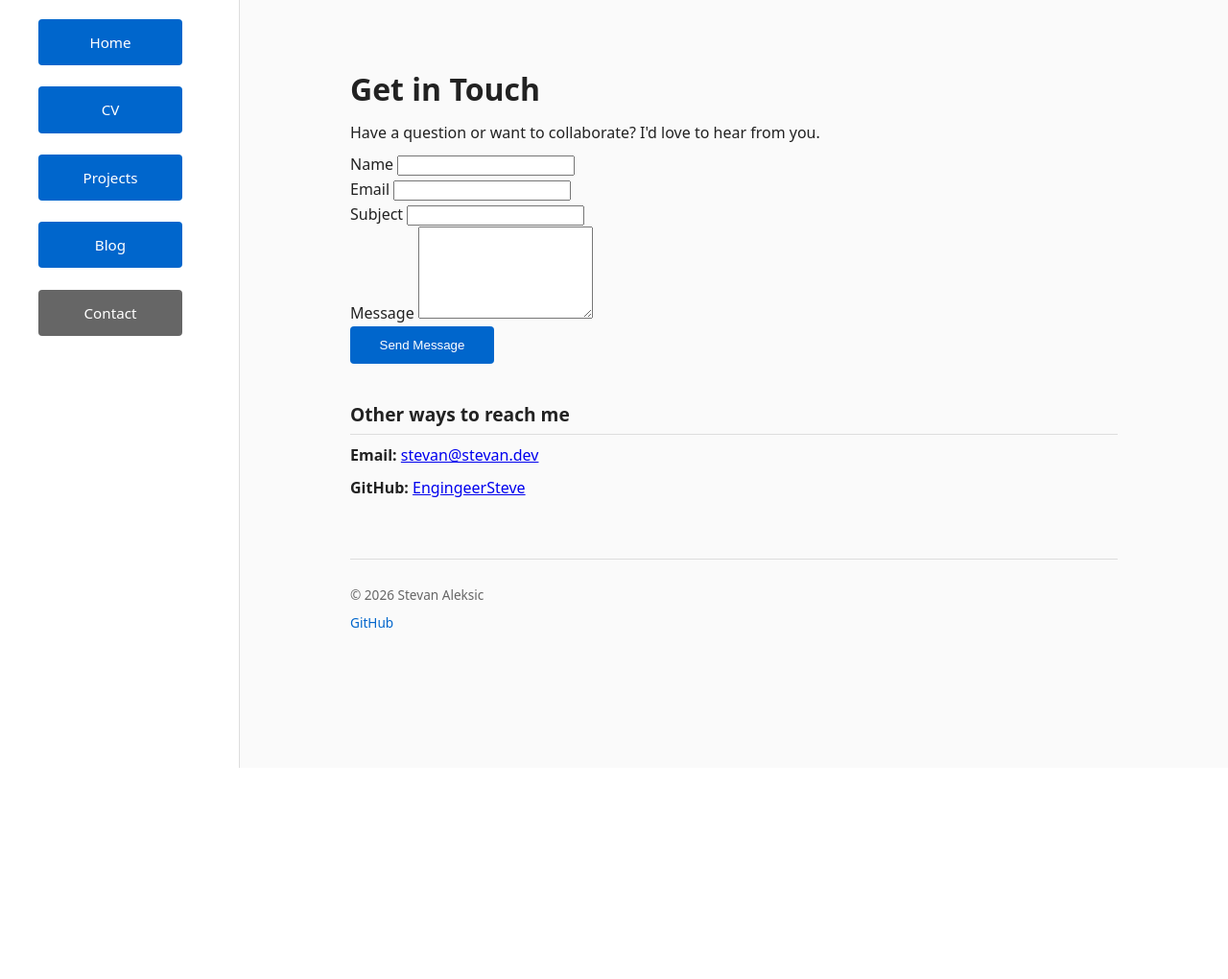
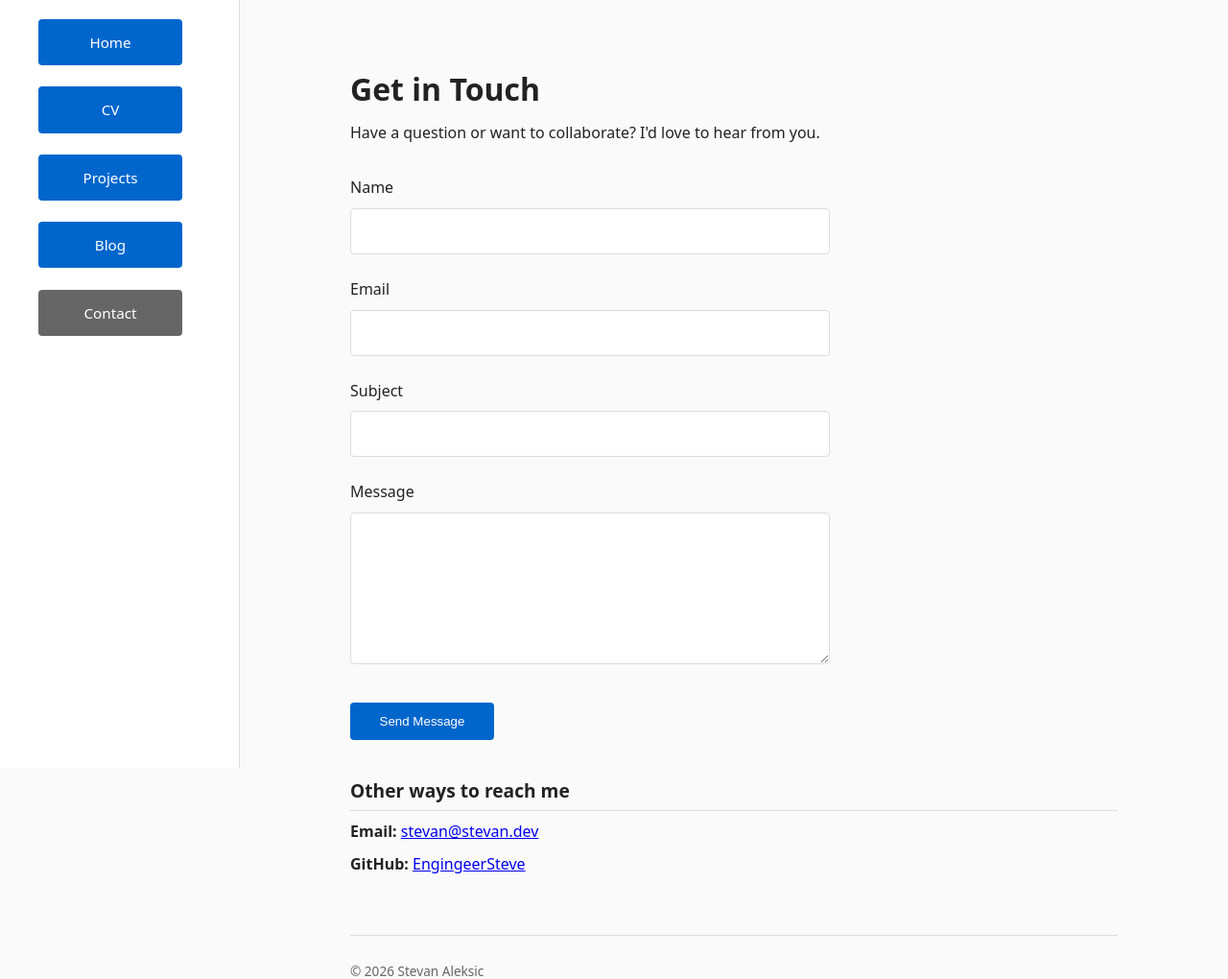
Before and after one commit to EngingeerSteve/stevan-aleksic-site, a web app: file public/contact.html in a window 1280 px wide. Shown: the top 1020 px of the page at 96% size. Before the commit the page ends 800 px from the top, so only its background shows below. Run offline with its HTML, style and script files only (its server is not run), Linux system fonts and the light colour scheme.

Commit message:
Clean up page names and restyle the contact page

```diff
--- a/public/blog.html
+++ b/public/blog.html
@@ -4,7 +4,7 @@
 <head>
   <meta charset="UTF-8">
   <meta name="viewport" content="width=device-width, initial-scale=1">
-  <title>Your Name – CV & Projects</title>
+  <title>Blog – Stevan Aleksic</title>
   <link rel="stylesheet" href="css/style.css">
 </head>
 
@@ -20,7 +20,7 @@
   </nav>
 
   <main>
-    <h1>Stevan Aleksic</h1>
+    <h1>Blog</h1>
     <p>Software Engineer · Builder · Problem Solver</p>
 
     <p>
--- a/public/css/style.css
+++ b/public/css/style.css
@@ -220,6 +220,46 @@ article li {
   color: white;
 }
 
+/* Contact Form Elements */
+
+.contact-form {
+  max-width: 500px;
+  margin: 2rem 0;
+}
+
+.form-group {
+  margin-bottom: 1.5rem;
+  display: flex;
+  flex-direction: column;
+}
+
+.form-group label {
+  margin-bottom: 0.5rem;
+  font-weight: 500;
+  color: #222;
+}
+
+.form-group input,
+.form-group textarea {
+  padding: 0.75rem;
+  border: 1px solid #ddd;
+  border-radius: 4px;
+  font-size: 1rem;
+  font-family: inherit;
+  transition: border-color 0.3s ease;
+}
+
+.form-group input:focus,
+.form-group textarea:focus {
+  outline: none;
+  border-color: #0066cc;
+  box-shadow: 0 0 0 3px rgba(0, 102, 204, 0.1);
+}
+
+.contact-form button {
+  margin-top: 1rem;
+}
+
 /* Desktop */
 @media (min-width: 769px) {
   .hero-content {
--- a/public/cv.html
+++ b/public/cv.html
@@ -4,7 +4,7 @@
 <head>
   <meta charset="UTF-8">
   <meta name="viewport" content="width=device-width, initial-scale=1">
-  <title>Your Name – CV & Projects</title>
+  <title>CV – Stevan Aleksic</title>
   <link rel="stylesheet" href="css/style.css">
 </head>
 
@@ -20,7 +20,7 @@
   </nav>
 
   <main>
-    <h1>Stevan Aleksic</h1>
+    <h1>CV</h1>
 
     <section>
       <h2>Profile</h2>
--- a/public/projects.html
+++ b/public/projects.html
@@ -4,7 +4,7 @@
 <head>
   <meta charset="UTF-8">
   <meta name="viewport" content="width=device-width, initial-scale=1">
-  <title>Your Name – CV & Projects</title>
+  <title>Projects – Stevan Aleksic</title>
   <link rel="stylesheet" href="css/style.css">
 </head>
 
```
